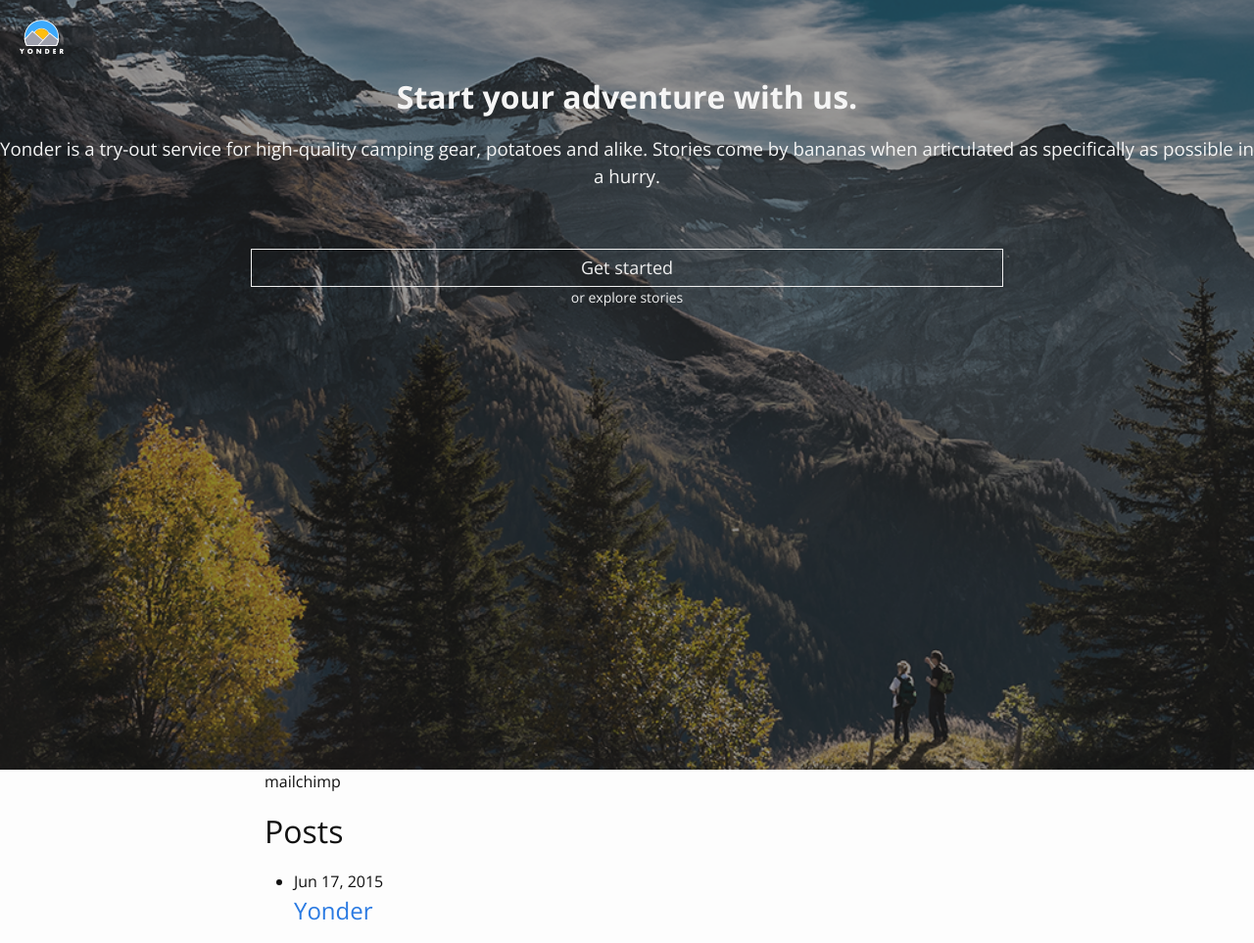
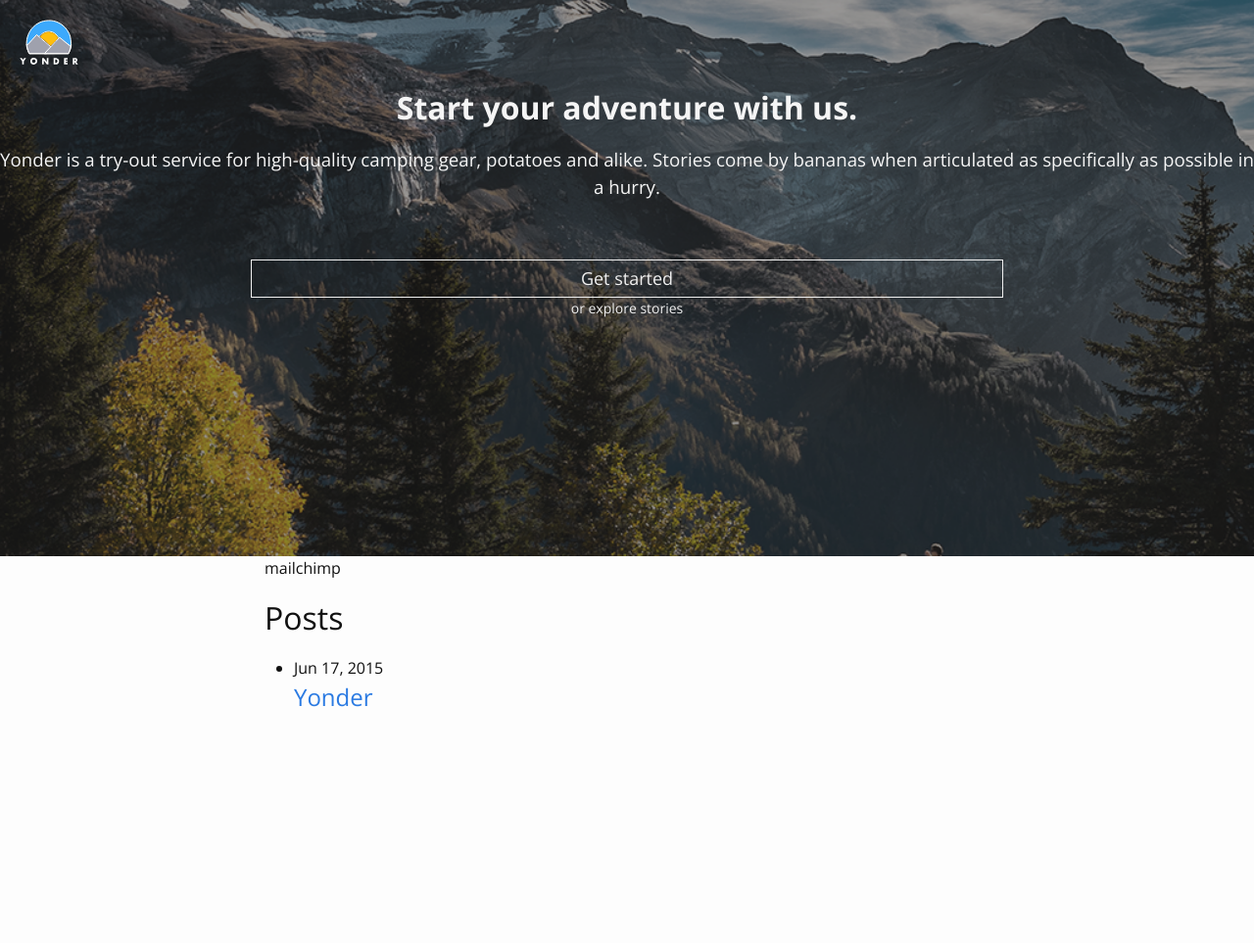
Before and after one commit to arctosadventures/arctosadventures.github.io, a Jekyll site: the page built from index.html, in a window 1280 px wide. Shown: the whole page at 98% size. Built offline with Jekyll 4.4.1, drawn with Linux system fonts in a browser that asks for light colours; after the commit the page ends 900 px from its top, so only the background shows below that.

Commit message:
Changed logo to svg

```diff
--- a/_includes/header.html
+++ b/_includes/header.html
@@ -3,7 +3,7 @@
   <nav class="top-header">
 
     <section class="header-logo">
-      <img src="/css/img/thinwhite-small.png" alt="">
+      <img src="/css/img/thinwhite.svg" alt="">
     </section>
 
     <section class="right-header-content">
--- a/_sass/_layout.scss
+++ b/_sass/_layout.scss
@@ -2,7 +2,7 @@
  * Site header
  */
 .site-header {
-    min-height: 786px;
+    min-height: 520px;
 
     // Positioning context for the mobile navigation icon
     position: relative;
@@ -32,7 +32,7 @@
 
 .header-logo img {
     margin: 20px;
-
+    width: 60px;
 }
 
 .header-cta {
```
Also changed, not shown: css/img/thinwhite-lg.png (deleted), css/img/thinwhite-small.png (deleted), css/img/thinwhite.png (deleted), css/img/thinwhite.svg (added), 1 other file.
